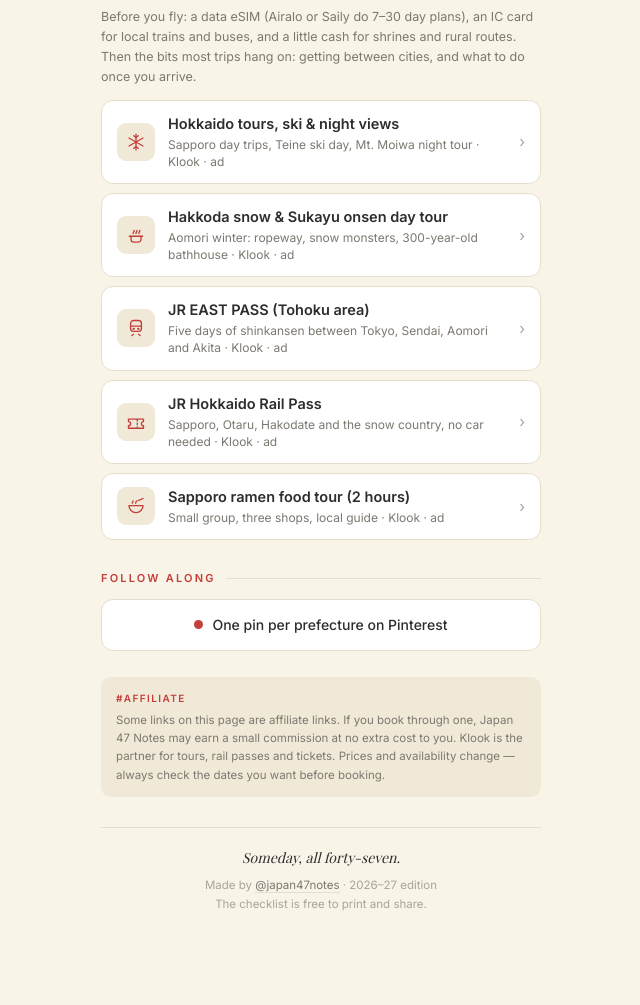
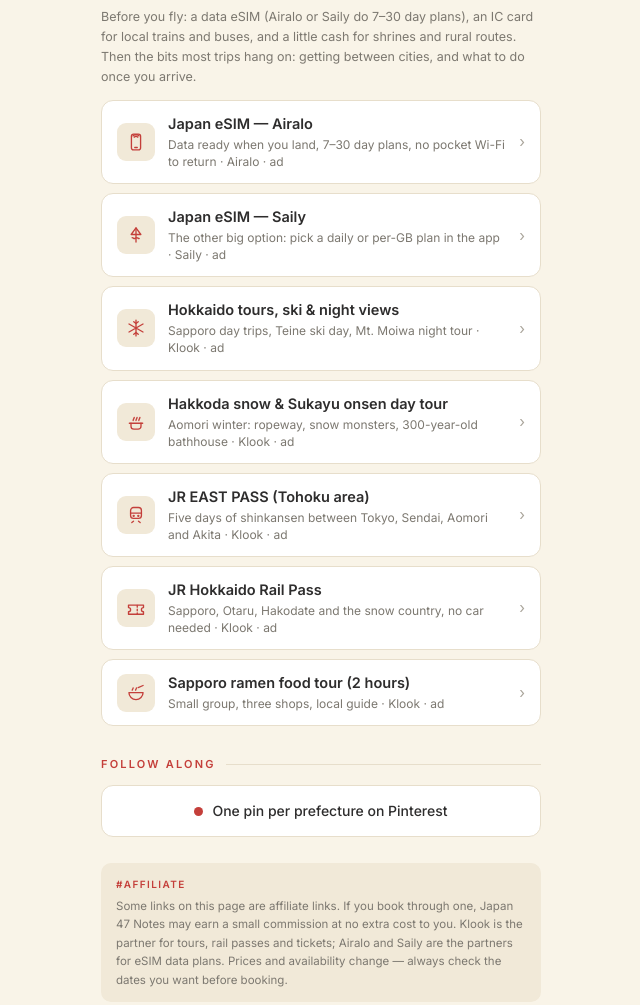
Before and after one commit to umaucuu-bot/japan47notes, a plain HTML site: page index.html in a window 1280 px wide. Shown: the part 705-1710 px from the top of the page, without its empty margins (319-959 px from the left). Before the commit the page ends 1676 px from the top, so only its background shows below. Drawn offline with nearby package versions, Linux system fonts and the light colour scheme; a web font is replaced by a local one.

Commit message:
Add Airalo and Saily eSIM cards to travel prep section

```diff
--- a/index.html
+++ b/index.html
@@ -175,6 +175,24 @@
   <h2>Travel prep, booked before you fly</h2>
   <p class="note">Before you fly: a data eSIM (Airalo or Saily do 7–30 day plans), an IC card for local trains and buses, and a little cash for shrines and rural routes. Then the bits most trips hang on: getting between cities, and what to do once you arrive.</p>
 
+  <a class="card" href="https://airalo.tpk.mx/VAb9OuJn" target="_blank" rel="sponsored noopener">
+    <span class="thumb"><svg viewBox="0 0 24 24" width="20" height="20" fill="none" stroke="currentColor" stroke-width="1.6" stroke-linecap="round" stroke-linejoin="round" aria-hidden="true"><rect x="6.5" y="2.5" width="11" height="19" rx="2.6"/><path d="M10.5 18.6h3"/><path d="M9.9 6.2a3 3 0 0 1 4.2 0"/><path d="M8.4 4.7a5.2 5.2 0 0 1 7.2 0"/></svg></span>
+    <span class="body">
+      <span class="title">Japan eSIM — Airalo</span>
+      <span class="meta">Data ready when you land, 7–30 day plans, no pocket Wi-Fi to return · Airalo · ad</span>
+    </span>
+    <span class="arrow">›</span>
+  </a>
+
+  <a class="card" href="https://saily.tpk.mx/iuBAXfhx" target="_blank" rel="sponsored noopener">
+    <span class="thumb"><svg viewBox="0 0 24 24" width="20" height="20" fill="none" stroke="currentColor" stroke-width="1.6" stroke-linecap="round" stroke-linejoin="round" aria-hidden="true"><path d="M12 20.5v-17"/><path d="M12 3.5 6.2 11.4h11.6L12 3.5Z"/><path d="M7.4 15.2c1.4 0 1.4 1 2.8 1s1.4-1 2.8-1 1.4 1 2.8 1"/></svg></span>
+    <span class="body">
+      <span class="title">Japan eSIM — Saily</span>
+      <span class="meta">The other big option: pick a daily or per-GB plan in the app · Saily · ad</span>
+    </span>
+    <span class="arrow">›</span>
+  </a>
+
   <a class="card" href="https://klook.tpk.mx/QrEfiocy" target="_blank" rel="sponsored noopener">
     <span class="thumb"><svg viewBox="0 0 24 24" width="20" height="20" fill="none" stroke="currentColor" stroke-width="1.6" stroke-linecap="round" stroke-linejoin="round" aria-hidden="true"><path d="M12 2.5v19M3.6 7.2l16.8 9.6M20.4 7.2L3.6 16.8"/><path d="M9.3 4.4 12 6.6l2.7-2.2M9.3 19.6 12 17.4l2.7 2.2"/></svg></span>
     <span class="body">
@@ -228,7 +246,7 @@
 
   <div class="disclosure">
     <strong>#affiliate</strong>
-    Some links on this page are affiliate links. If you book through one, Japan 47 Notes may earn a small commission at no extra cost to you. Klook is the partner for tours, rail passes and tickets. Prices and availability change — always check the dates you want before booking.
+    Some links on this page are affiliate links. If you book through one, Japan 47 Notes may earn a small commission at no extra cost to you. Klook is the partner for tours, rail passes and tickets; Airalo and Saily are the partners for eSIM data plans. Prices and availability change — always check the dates you want before booking.
   </div>
 
   <footer>
```
